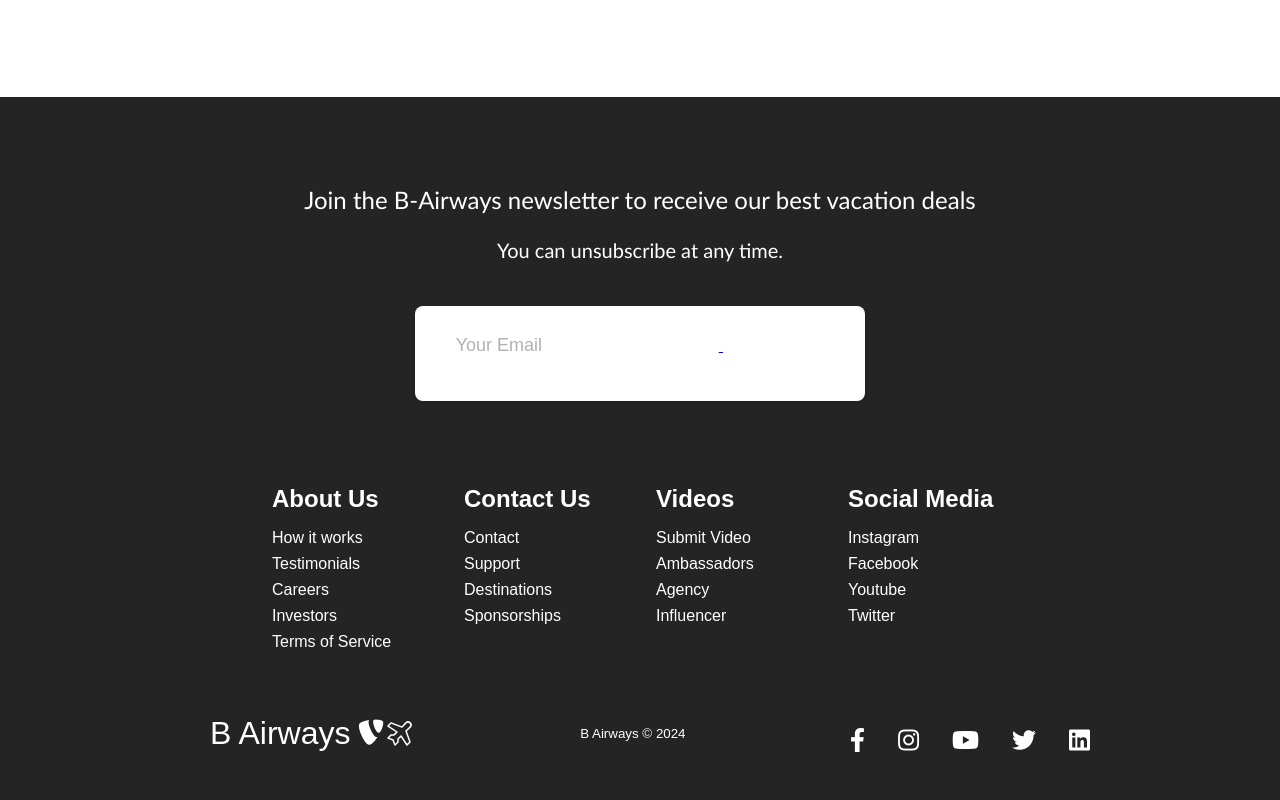
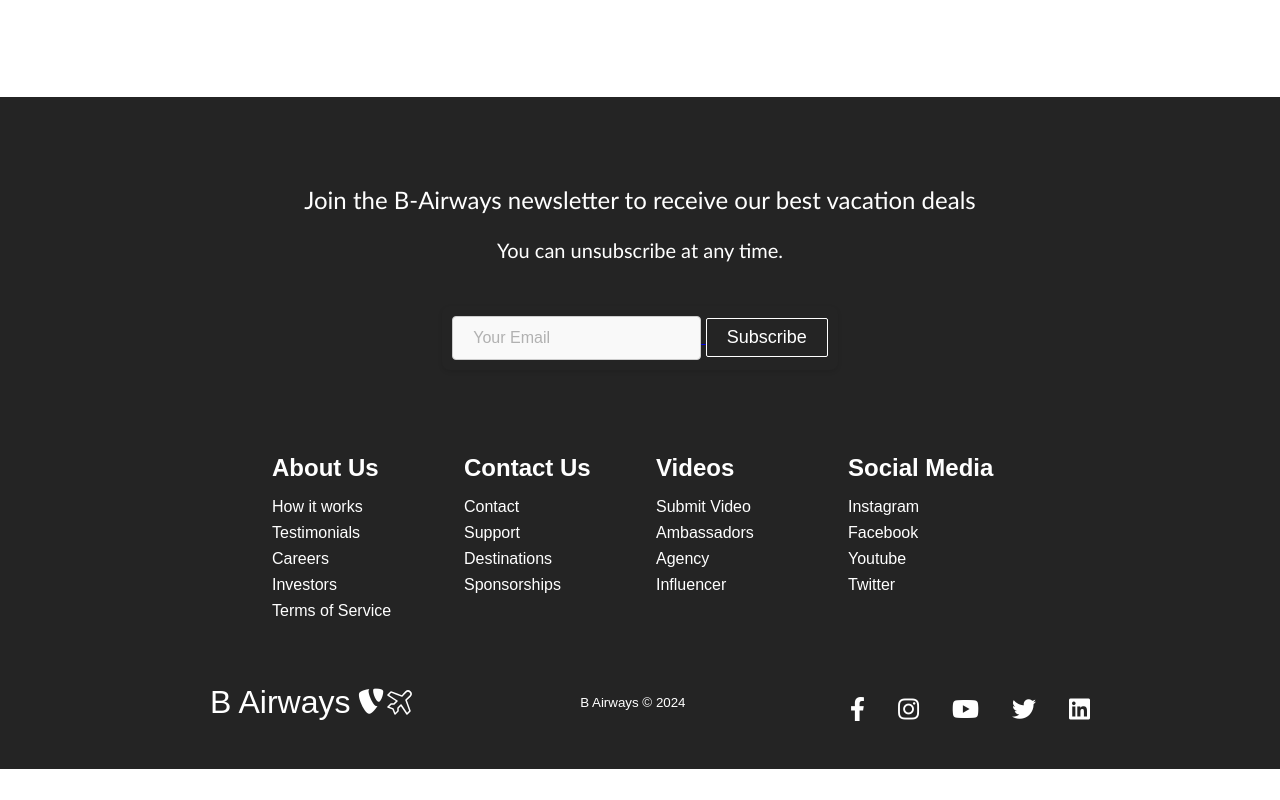
Before and after one commit to De-Silva-Madhushankha/Airline-Reservation-System, a React (Vite) app in the folder b-airlines-frontend/: page / in a window 1280 px wide. Shown: the part 1847-2647 px from the top of the page. After the commit the page ends 2616 px from the top, so only its background shows below. Built offline with nearby package versions, Linux system fonts and the light colour scheme.

Commit message:
updated profile

```diff
--- a/b-airlines-frontend/src/App.css
+++ b/b-airlines-frontend/src/App.css
@@ -49,8 +49,8 @@
 
 form {
     margin: 20px 0;
-    padding: 20px;
-    background-color: #fff; /* White background */
+    padding: 10px;
+    background-color: transparent; /* White background */
     border-radius: 8px;
     box-shadow: 0 2px 4px rgba(0, 0, 0, 0.1); /* Light shadow */
 }
--- a/b-airlines-frontend/src/components/Footer.css
+++ b/b-airlines-frontend/src/components/Footer.css
@@ -35,14 +35,15 @@
   }
 
   .footer-input {
-    padding: 8px 20px;
-    border-radius: 2px;
-    margin-right: 10px;
+    padding: 12px 20px; /* Increased padding for better touch targets */
+    border-radius: 4px; /* Slightly rounded corners */
     outline: none;
     border: none;
-    font-size: 18px;
-    margin-bottom: 16px;
-    border: 1px solid #fff;
+    font-size: 16px; /* Adjusted font size */
+    border: 1px solid #ccc; /* Light gray border */
+    background-color: #f9f9f9; /* Light gray background */
+    color: #333; /* Dark gray text color */
+    transition: border-color 0.3s ease, box-shadow 0.3s ease; /* Smooth transition for focus state */
   }
 
   .footer-links {
--- a/b-airlines-frontend/src/components/profileComponents/ProfileCard.jsx
+++ b/b-airlines-frontend/src/components/profileComponents/ProfileCard.jsx
@@ -2,8 +2,8 @@ import React, { useState } from 'react';
 import { Card, Avatar, Typography, Divider, Button, Progress, Input, Form, Spin, Alert } from 'antd';
 import { EditOutlined, UploadOutlined, SaveOutlined, CloseOutlined } from '@ant-design/icons';
 import axios from 'axios';
+import { useNavigate } from 'react-router-dom';
 import './ProfileCard.css';
-
 
 const { Title, Text } = Typography;
 
@@ -22,6 +22,7 @@ const ProfileCard = ({ title, firstName, lastName, email, loyaltyPoints, country
     birthDay
   });
 
+  const navigate = useNavigate();
 
   const handleInputChange = (e) => {
     const { name, value } = e.target;
@@ -69,6 +70,10 @@ const ProfileCard = ({ title, firstName, lastName, email, loyaltyPoints, country
     setIsEditing(false);
   };
 
+  const handleRedeemPointsClick = () => {
+    navigate('/book'); // Navigate to the book page
+  };
+
   if (loading) {
     return <Spin tip="Loading..." />;
   }
@@ -84,7 +89,7 @@ const ProfileCard = ({ title, firstName, lastName, email, loyaltyPoints, country
       cover={
         <Avatar
           size={120}
-          src="https://via.placeholder.com/120"
+          src="../../assets/profile.jpg"
           style={{ margin: '24px auto' }}
         />
       }
@@ -145,7 +150,7 @@ const ProfileCard = ({ title, firstName, lastName, email, loyaltyPoints, country
           <Divider />
           <Text>Loyalty Points: {profileData.loyaltyPoints}</Text>
           <Progress percent={(profileData.loyaltyPoints / 100) * 100} showInfo={false} />
-          <Button type="primary" style={{ marginTop: '12px' }}>Redeem Points</Button>
+          <Button type="primary" style={{ marginTop: '12px' }} onClick={handleRedeemPointsClick}>Redeem Points</Button>
         </>
       )}
     </Card>
```
Also changed, not shown: b-airlines-frontend/src/assets/profile.jpg (added).
